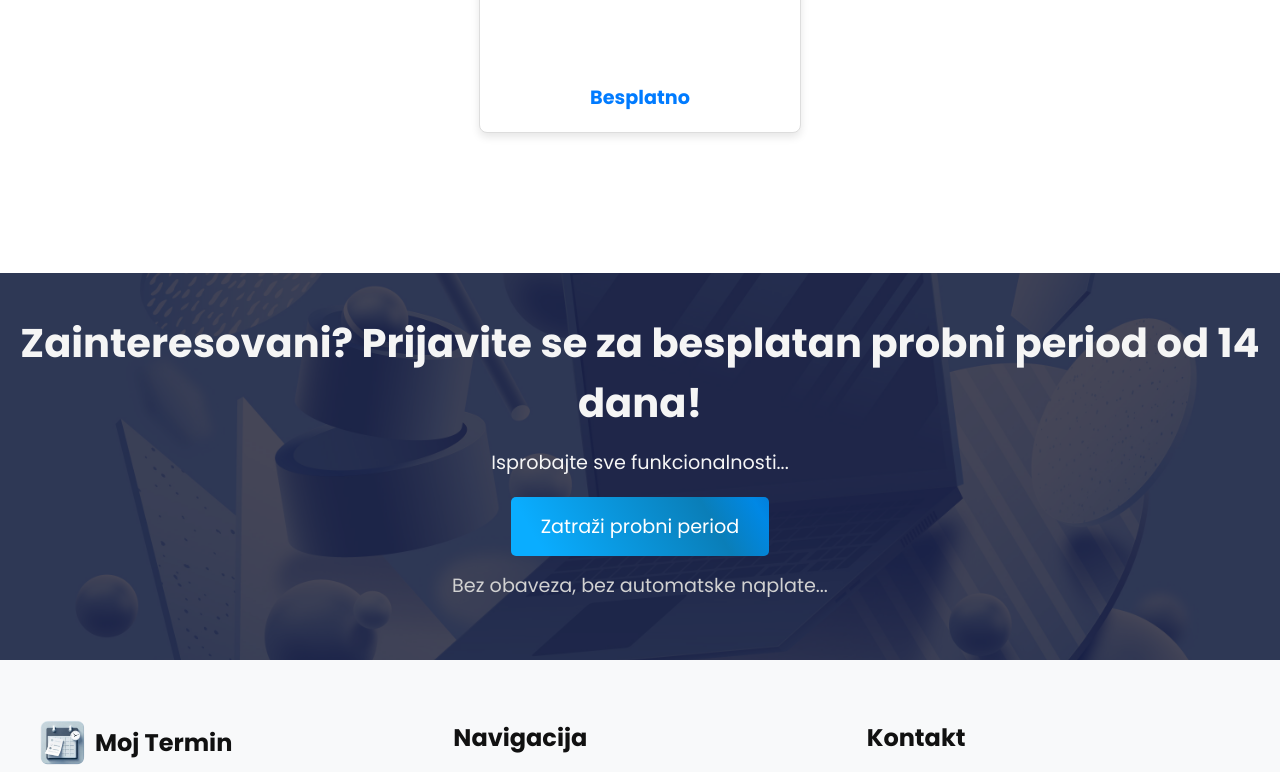
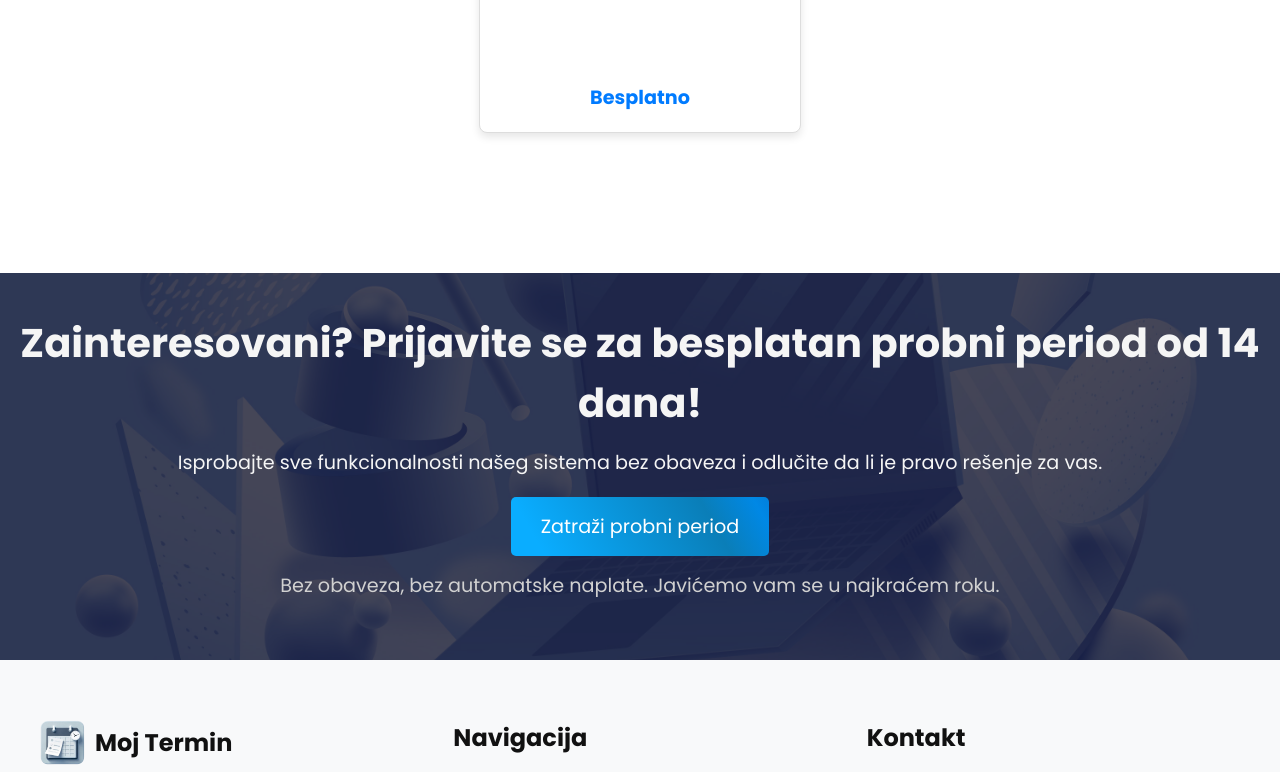
Before and after one commit to nemanja2424/moj-termin, a Next.js app: page / in a window 1280 px wide. Shown: the part 3182-3954 px from the top of the page. Built offline with nearby package versions, Linux system fonts and the light colour scheme.

Commit message:
home, dodavanje teksta

```diff
--- a/src/app/page.js
+++ b/src/app/page.js
@@ -188,9 +188,9 @@ export default function HomePage() {
         <div className={styles['zatamni-cta']}></div>
         <div className={styles['cta-content']}>
           <h2>Zainteresovani? Prijavite se za besplatan probni period od 14 dana!</h2>
-          <p>Isprobajte sve funkcionalnosti...</p>
+          <p>Isprobajte sve funkcionalnosti našeg sistema bez obaveza i odlučite da li je pravo rešenje za vas.</p>
           <button className={styles['cta-button']}>Zatraži probni period</button>
-          <p className={styles['cta-note']}>Bez obaveza, bez automatske naplate...</p>
+          <p className={styles['cta-note']}>Bez obaveza, bez automatske naplate. Javićemo vam se u najkraćem roku.</p>
         </div>
       </section>
 
```
